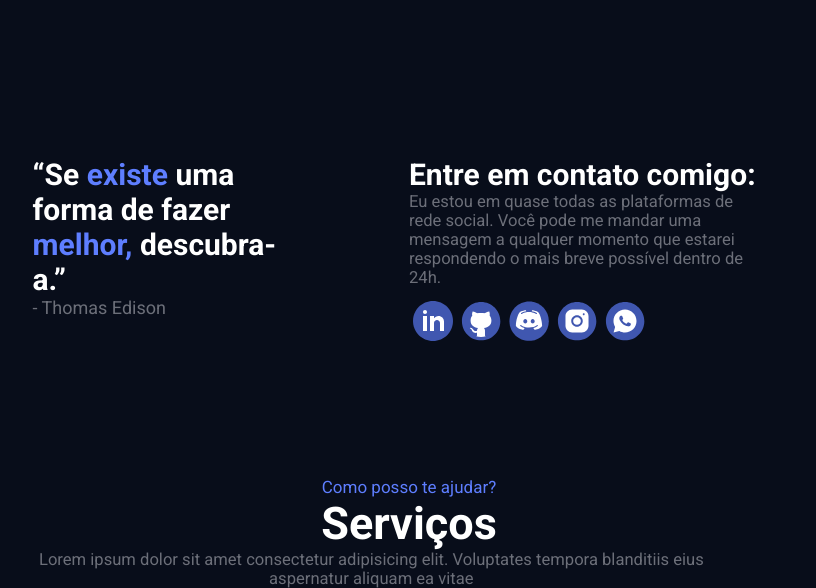
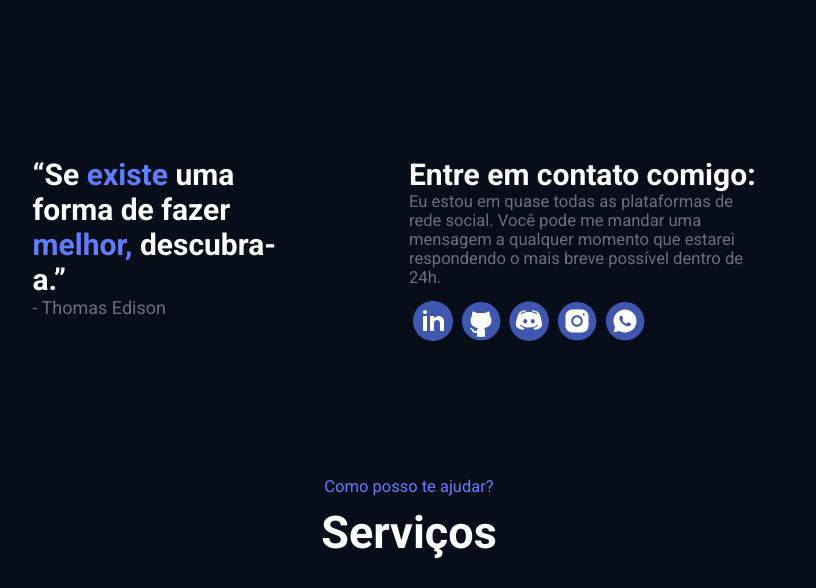
Before and after one commit to manosanti/lucas-santiago-repository, a plain HTML site: page assets/index.html in a window 1280 px wide. Shown: the part 546-1134 px from the top of the page, without its empty margins (231-1047 px from the left). After the commit the page ends 1105 px from the top, so only its background shows below. Drawn offline with nearby package versions, Linux system fonts and the light colour scheme.

Commit message:
Services

```diff
--- a/assets/index.html
+++ b/assets/index.html
@@ -70,7 +70,6 @@
             <section class="services">
                 <h2 class="h2-services">Como posso te ajudar?</h2>
                 <h2>Serviços</h2>
-                <p class="p-class">Lorem ipsum dolor sit amet consectetur adipisicing elit. Voluptates tempora blanditiis eius aspernatur aliquam ea vitae </p>
             </section>
         </div>
     </div>
--- a/assets/style.css
+++ b/assets/style.css
@@ -157,6 +157,7 @@ button{
 
 .h2-services{
     color: var(--span-color);
-    font-size: 17px;
+    font-size: 16.5px;
     font-weight: 100;
+    margin-bottom: 10px;
 }
```
